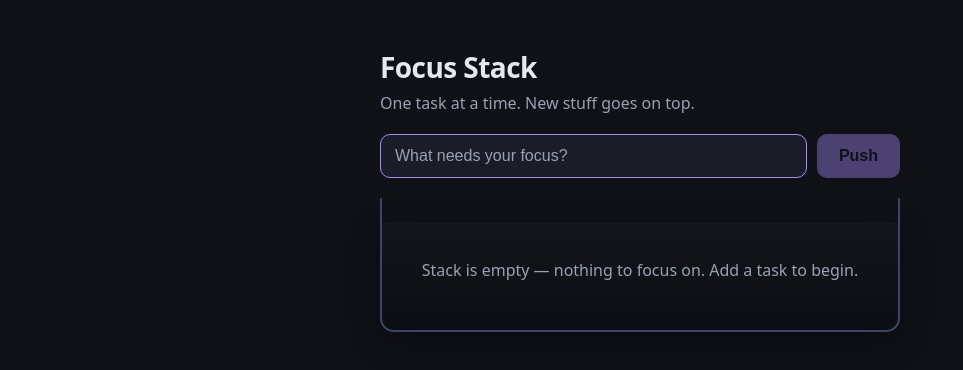
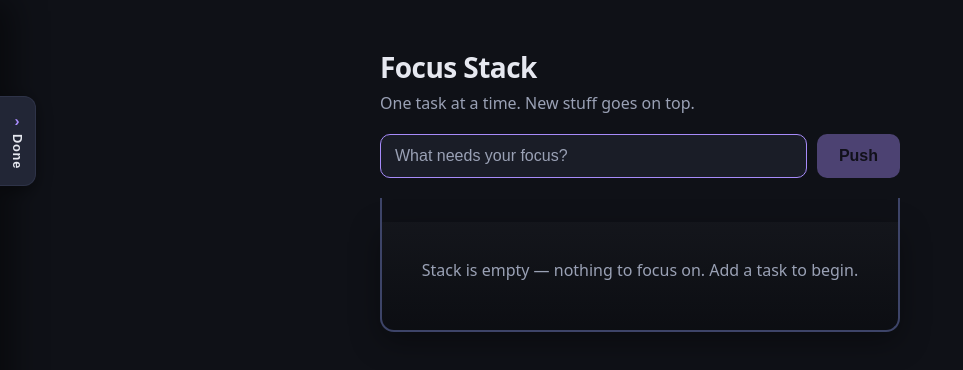
Before and after one commit to Roholla-amz/focus-stack, a React (Vite) app: page / in a window 1280 px wide. Shown: the top 370 px of the page, without its empty margins (0-963 px from the left). Built offline with nearby package versions, Linux system fonts and the light colour scheme.

Commit message:
Add retractable side panel listing completed tasks with per-item remove

```diff
--- a/src/App.css
+++ b/src/App.css
@@ -308,6 +308,160 @@
   animation: pop-out 0.9s forwards;
 }
 
+.done-panel {
+  position: fixed;
+  top: 0;
+  left: 0;
+  height: 100%;
+  width: min(320px, 85vw);
+  z-index: 60;
+  transform: translateX(-100%);
+  transition: transform 0.28s ease;
+}
+
+.done-panel.open {
+  transform: translateX(0);
+}
+
+.done-toggle {
+  position: absolute;
+  left: 100%;
+  top: 96px;
+  writing-mode: vertical-rl;
+  display: flex;
+  align-items: center;
+  gap: 6px;
+  padding: 16px 10px;
+  border: 1px solid var(--border);
+  border-left: none;
+  border-radius: 0 12px 12px 0;
+  background: var(--surface-2);
+  color: var(--text);
+  font-size: 0.8rem;
+  font-weight: 600;
+  letter-spacing: 0.06em;
+  cursor: pointer;
+  box-shadow: 0 4px 16px rgba(0, 0, 0, 0.4);
+  transition: filter 0.15s, background 0.15s;
+}
+
+.done-toggle:hover,
+.done-toggle.open {
+  background: var(--surface);
+  filter: brightness(1.15);
+}
+
+.done-toggle-arrow {
+  writing-mode: horizontal-tb;
+  display: inline-block;
+  color: var(--accent);
+  font-size: 0.95rem;
+  line-height: 1;
+  transition: transform 0.28s ease;
+}
+
+.done-panel-inner {
+  height: 100%;
+  display: flex;
+  flex-direction: column;
+  background: var(--surface);
+  border-right: 1px solid var(--border);
+  box-shadow: 12px 0 32px rgba(0, 0, 0, 0.45);
+}
+
+.done-panel-head {
+  padding: 18px 18px 12px;
+  border-bottom: 1px solid var(--border);
+}
+
+.done-panel-title {
+  font-size: 1.05rem;
+  letter-spacing: -0.01em;
+}
+
+.done-panel-empty {
+  margin: auto;
+  padding: 16px;
+  color: var(--text-dim);
+  font-size: 0.9rem;
+  text-align: center;
+}
+
+.done-list {
+  list-style: none;
+  overflow-y: auto;
+  padding: 10px 12px;
+  display: flex;
+  flex-direction: column;
+  gap: 8px;
+}
+
+.done-item {
+  display: flex;
+  align-items: flex-start;
+  gap: 8px;
+  padding: 10px 12px;
+  background: var(--surface-2);
+  border: 1px solid var(--border);
+  border-radius: 10px;
+  animation: done-in 0.3s ease-out;
+}
+
+.done-item-main {
+  flex: 1;
+  min-width: 0;
+  display: flex;
+  flex-direction: column;
+  gap: 3px;
+}
+
+.done-item-text {
+  color: var(--text-dim);
+  overflow-wrap: anywhere;
+  font-size: 0.92rem;
+}
+
+.done-item-text a {
+  color: var(--accent);
+  text-decoration: underline;
+  text-underline-offset: 3px;
+}
+
+.done-item-time {
+  color: var(--text-dim);
+  font-size: 0.7rem;
+  opacity: 0.75;
+}
+
+.done-remove {
+  flex: 0 0 auto;
+  border: none;
+  background: none;
+  color: var(--text-dim);
+  font-size: 1.15rem;
+  line-height: 1;
+  padding: 2px 6px;
+  border-radius: 6px;
+  cursor: pointer;
+  transition: color 0.15s, background 0.15s;
+}
+
+.done-remove:hover {
+  color: #f472b6;
+  background: rgba(244, 114, 182, 0.12);
+}
+
+@keyframes done-in {
+  from {
+    opacity: 0;
+    transform: translateY(-6px);
+  }
+  to {
+    opacity: 1;
+    transform: translateY(0);
+  }
+}
+
 @keyframes drop-in {
   0% {
     transform: translateY(-64px);
--- a/src/App.jsx
+++ b/src/App.jsx
@@ -17,21 +17,18 @@ import {
 import { restrictToVerticalAxis } from '@dnd-kit/modifiers'
 import AddTaskForm from './components/AddTaskForm'
 import StackItem from './components/StackItem'
+import DonePanel from './components/DonePanel'
 import { adjustLinksForTrim } from './lib/links'
 import './App.css'
 
 const STORAGE_KEY = 'focus-stack'
 const POP_ANIMATION_MS = 950
 
-function loadStack() {
-  try {
-    const raw = localStorage.getItem(STORAGE_KEY)
-    const parsed = raw ? JSON.parse(raw) : []
-    if (!Array.isArray(parsed)) return []
-    return parsed
-      .filter((item) => item && typeof item.text === 'string')
-      .map((item) => ({
-        ...item,
+function sanitizeItem(item) {
+  if (!item || typeof item.text !== 'string') return null
+  return {
+    id: typeof item.id === 'string' ? item.id : crypto.randomUUID(),
+    text: item.text,
     links: Array.isArray(item.links)
       ? item.links.filter(
           (l) =>
@@ -44,14 +41,28 @@ function loadStack() {
             l.end <= item.text.length
         )
       : [],
-      }))
+    createdAt: typeof item.createdAt === 'number' ? item.createdAt : Date.now(),
+    doneAt: typeof item.doneAt === 'number' ? item.doneAt : null,
+  }
+}
+
+function loadState() {
+  try {
+    const raw = localStorage.getItem(STORAGE_KEY)
+    const parsed = raw ? JSON.parse(raw) : null
+    const stackRaw = Array.isArray(parsed) ? parsed : Array.isArray(parsed?.stack) ? parsed.stack : []
+    const doneRaw = Array.isArray(parsed?.done) ? parsed.done : []
+    return {
+      stack: stackRaw.map(sanitizeItem).filter(Boolean),
+      done: doneRaw.map(sanitizeItem).filter(Boolean),
+    }
   } catch {
-    return []
+    return { stack: [], done: [] }
   }
 }
 
 export default function App() {
-  const [stack, setStack] = useState(loadStack)
+  const [{ stack, done }, setState] = useState(loadState)
   const [popping, setPopping] = useState(null)
 
   const sensors = useSensors(
@@ -62,38 +73,48 @@ export default function App() {
   const renameItem = (id, rawText, rawLinks) => {
     const { text, links } = adjustLinksForTrim(rawText, rawLinks ?? [])
     if (text.length === 0) return
-    setStack((prev) => {
-      const existing = prev.find((item) => item.id === id)
+    setState((prev) => {
+      const existing = prev.stack.find((item) => item.id === id)
       if (!existing) return prev
       if (existing.text === text && JSON.stringify(existing.links) === JSON.stringify(links)) {
         return prev
       }
-      return prev.map((item) => (item.id === id ? { ...item, text, links } : item))
+      return {
+        ...prev,
+        stack: prev.stack.map((item) => (item.id === id ? { ...item, text, links } : item)),
+      }
     })
   }
 
   const handleDragEnd = (event) => {
     const { active, over } = event
     if (!over || active.id === over.id) return
-    setStack((prev) => {
-      const from = prev.findIndex((item) => item.id === active.id)
-      const to = prev.findIndex((item) => item.id === over.id)
+    setState((prev) => {
+      const from = prev.stack.findIndex((item) => item.id === active.id)
+      const to = prev.stack.findIndex((item) => item.id === over.id)
       if (from === -1 || to === -1) return prev
-      return arrayMove(prev, from, to)
+      return { ...prev, stack: arrayMove(prev.stack, from, to) }
     })
   }
 
   useEffect(() => {
-    localStorage.setItem(STORAGE_KEY, JSON.stringify(stack))
-  }, [stack])
+    localStorage.setItem(STORAGE_KEY, JSON.stringify({ stack, done }))
+  }, [stack, done])
 
   const push = (rawText, rawLinks) => {
     const { text, links } = adjustLinksForTrim(rawText, rawLinks ?? [])
     if (text.length === 0) return
-    setStack((prev) => [
+    setState((prev) => ({
       ...prev,
+      stack: [
+        ...prev.stack,
         { id: crypto.randomUUID(), text, links, createdAt: Date.now() },
-    ])
+      ],
+    }))
+  }
+
+  const removeDone = (id) => {
+    setState((prev) => ({ ...prev, done: prev.done.filter((item) => item.id !== id) }))
   }
 
   const pop = () => {
@@ -108,7 +129,11 @@ export default function App() {
       colors: ['#a78bfa', '#f472b6', '#34d399', '#fbbf24'],
     })
     setTimeout(() => {
-      setStack((prev) => prev.filter((item) => item.id !== top.id))
+      setState((prev) => ({
+        ...prev,
+        stack: prev.stack.filter((item) => item.id !== top.id),
+        done: [{ ...top, doneAt: Date.now() }, ...prev.done],
+      }))
       setPopping(null)
     }, POP_ANIMATION_MS)
   }
@@ -163,6 +188,7 @@ export default function App() {
           {waiting} task{waiting === 1 ? '' : 's'} waiting underneath
         </p>
       )}
+      <DonePanel done={done} onRemove={removeDone} />
     </main>
   )
 }
--- /dev/null
+++ b/src/components/DonePanel.jsx
@@ -0,0 +1,63 @@
+import { useState } from 'react'
+import LinkedText from './LinkedText'
+
+function formatTime(ts) {
+  const d = new Date(ts)
+  return d.toLocaleString(undefined, {
+    month: 'short',
+    day: 'numeric',
+    hour: '2-digit',
+    minute: '2-digit',
+  })
+}
+
+export default function DonePanel({ done, onRemove }) {
+  const [open, setOpen] = useState(false)
+
+  return (
+    <aside className={`done-panel${open ? ' open' : ''}`} aria-label="Completed tasks">
+      <button
+        type="button"
+        className={`done-toggle${open ? ' open' : ''}`}
+        aria-expanded={open}
+        title={open ? 'Hide completed tasks' : 'Show completed tasks'}
+        onClick={() => setOpen((o) => !o)}
+      >
+        <span className="done-toggle-arrow">{open ? '‹' : '›'}</span>
+        <span className="done-toggle-label">
+          Done{done.length > 0 ? ` (${done.length})` : ''}
+        </span>
+      </button>
+      <div className="done-panel-inner">
+        <header className="done-panel-head">
+          <h2 className="done-panel-title">Done</h2>
+        </header>
+        {done.length === 0 ? (
+          <p className="done-panel-empty">Nothing completed yet.</p>
+        ) : (
+          <ul className="done-list">
+            {done.map((item) => (
+              <li key={item.id} className="done-item">
+                <div className="done-item-main">
+                  <span className="done-item-text">
+                    <LinkedText text={item.text} links={item.links} />
+                  </span>
+                  <span className="done-item-time">{formatTime(item.doneAt)}</span>
+                </div>
+                <button
+                  type="button"
+                  className="done-remove"
+                  aria-label={`Remove: ${item.text}`}
+                  title="Remove"
+                  onClick={() => onRemove(item.id)}
+                >
+                  ×
+                </button>
+              </li>
+            ))}
+          </ul>
+        )}
+      </div>
+    </aside>
+  )
+}
--- /dev/null
+++ b/src/components/LinkedText.jsx
@@ -0,0 +1,24 @@
+export default function LinkedText({ text, links }) {
+  if (!links || links.length === 0) return text
+  const parts = []
+  let pos = 0
+  links.forEach((l, i) => {
+    if (l.start > pos) parts.push(<span key={`t${i}`}>{text.slice(pos, l.start)}</span>)
+    parts.push(
+      <a
+        key={`l${i}`}
+        href={l.url}
+        target="_blank"
+        rel="noreferrer"
+        onPointerDown={(e) => e.stopPropagation()}
+        onClick={(e) => e.stopPropagation()}
+        onKeyDown={(e) => e.stopPropagation()}
+      >
+        {text.slice(l.start, l.end)}
+      </a>
+    )
+    pos = l.end
+  })
+  if (pos < text.length) parts.push(<span key="tail">{text.slice(pos)}</span>)
+  return parts
+}
--- a/src/components/StackItem.jsx
+++ b/src/components/StackItem.jsx
@@ -2,32 +2,9 @@ import { useEffect, useRef, useState } from 'react'
 import { useSortable } from '@dnd-kit/sortable'
 import { CSS } from '@dnd-kit/utilities'
 import useLinkableText from '../hooks/useLinkableText'
+import LinkedText from './LinkedText'
 import LinkChips from './LinkChips'
 import LinkPopover from './LinkPopover'
-
-function renderTextWithLinks(text, links) {
-  const parts = []
-  let pos = 0
-  ;(links ?? []).forEach((l, i) => {
-    if (l.start > pos) parts.push(<span key={`t${i}`}>{text.slice(pos, l.start)}</span>)
-    parts.push(
-      <a
-        key={`l${i}`}
-        href={l.url}
-        target="_blank"
-        rel="noreferrer"
-        onPointerDown={(e) => e.stopPropagation()}
-        onClick={(e) => e.stopPropagation()}
-        onKeyDown={(e) => e.stopPropagation()}
-      >
-        {text.slice(l.start, l.end)}
-      </a>
-    )
-    pos = l.end
-  })
-  if (pos < text.length) parts.push(<span key="tail">{text.slice(pos)}</span>)
-  return parts
-}
 
 export default function StackItem({ item, isTop, isPopping, drift, depth, onDone, onRename }) {
   const [editing, setEditing] = useState(false)
@@ -116,7 +93,7 @@ export default function StackItem({ item, isTop, isPopping, drift, depth, onDone
               }
             }}
           >
-            {renderTextWithLinks(item.text, item.links)}
+            <LinkedText text={item.text} links={item.links} />
           </span>
         )}
         {isTop && (
```
Lines whose indentation alone changed are shown as unchanged.
